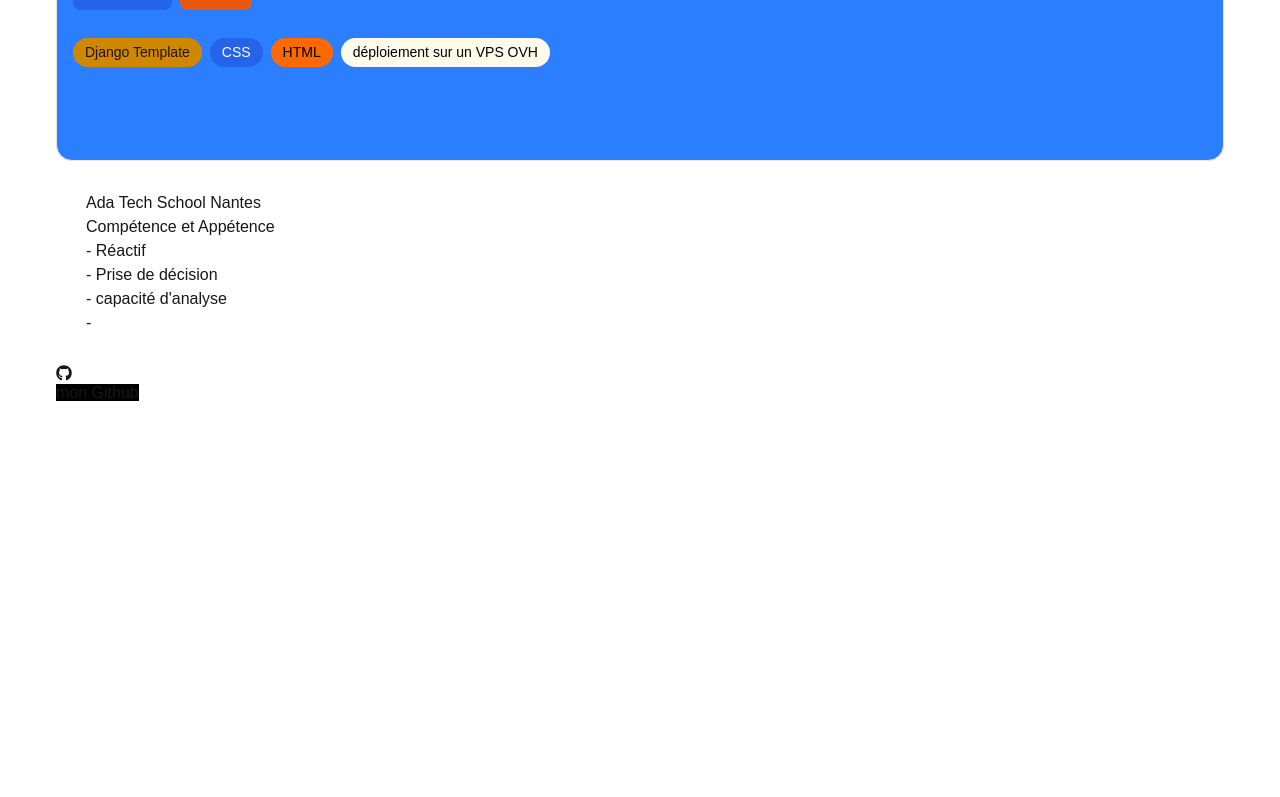
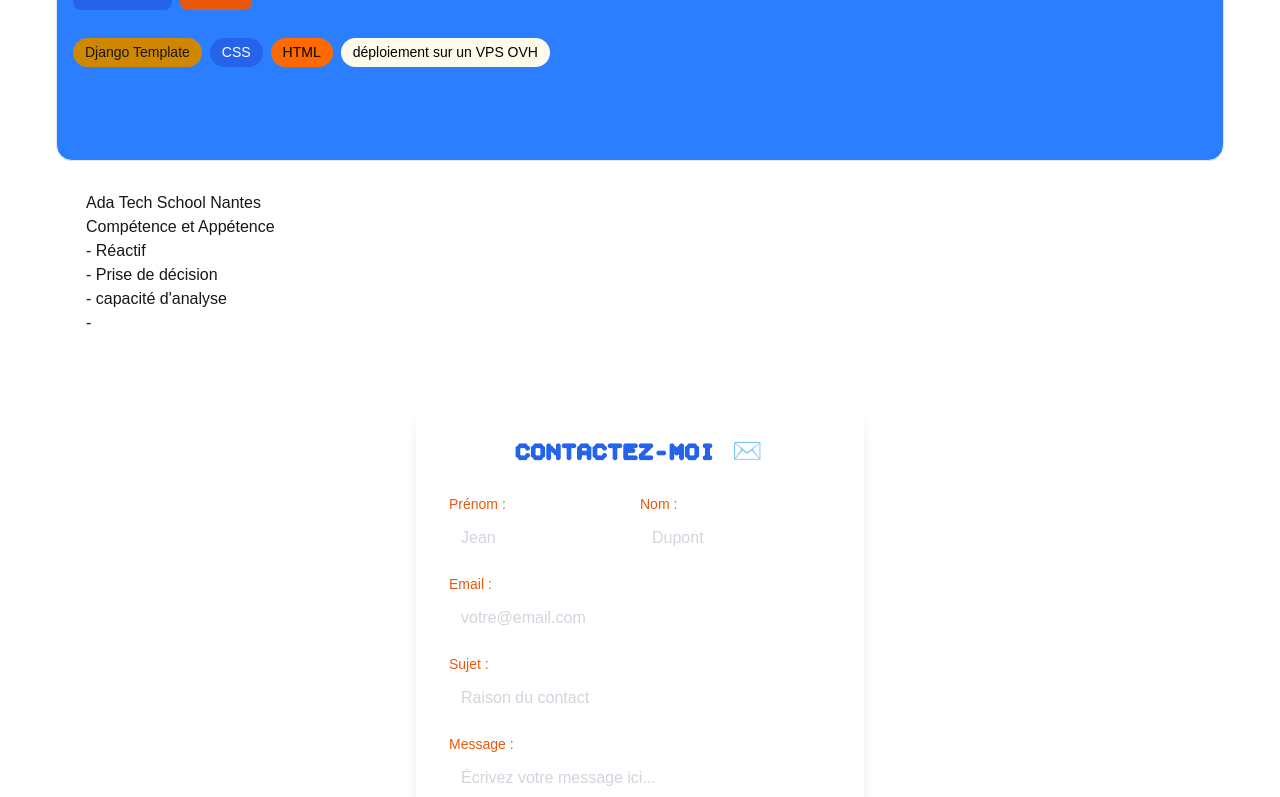
Before and after one commit to Phogo2112/Portfolio, a Next.js app: page / in a window 1280 px wide. Shown: the part 2000-2797 px from the top of the page. Before the commit the page ends 2405 px from the top, so only its background shows below. Built offline with nearby package versions, Linux system fonts and the light colour scheme; a web font is replaced by a local one.

Commit message:
add form contact in footers

```diff
--- /dev/null
+++ b/app/components/Contact.tsx
@@ -0,0 +1,147 @@
+"use client";
+import React from "react";
+import { useForm, ValidationError } from "@formspree/react";
+import { motion } from "framer-motion";
+
+export default function ContactForm() {
+  const [state, handleSubmit] = useForm("mjkpoeop");
+  if (state.succeeded) {
+    return <p>Thanks for joining!</p>;
+  }
+  return (
+    <motion.div
+      initial={{ opacity: 0, y: 20 }}
+      whileInView={{ opacity: 1, y: 0 }}
+      transition={{ duration: 0.6 }}
+      className="w-full max-w-md mx-auto mt-10 p-8 bg-white/10 backdrop-blur-md shadow-lg rounded-2xl border border-white/20"
+    >
+      <h2 className="text-2xl font-bold text-center text-white mb-6">
+        Contactez-moi ✉️
+      </h2>
+
+      {state.succeeded ? (
+        <motion.p
+          initial={{ opacity: 0, y: 10 }}
+          animate={{ opacity: 1, y: 0 }}
+          transition={{ duration: 0.5 }}
+          className="text-green-400 text-center text-lg"
+        >
+          Merci ! Votre message a bien été envoyé 🚀
+        </motion.p>
+      ) : (
+        <form onSubmit={handleSubmit} className="flex flex-col gap-4">
+          {/* NOM + PRENOM */}
+          <div className="flex flex-row ">
+            <div>
+              <label
+                htmlFor="name"
+                className="block text-sm text-[var(--color-accent)] mb-1"
+              >
+                Prénom :
+              </label>
+              <input
+                id="name"
+                type="text"
+                name="name"
+                required
+                className="w-full px-3 py-2 bg-white/20 text-[var(--color-primary)] rounded-md focus:outline-none focus:ring-2 focus:ring-blue-400 placeholder-gray-300"
+                placeholder="Jean"
+              />
+            </div>
+            <div>
+              <label
+                htmlFor="name"
+                className="block text-sm text-[var(--color-accent)] mb-1"
+              >
+                Nom :
+              </label>
+              <input
+                id="name"
+                type="text"
+                name="name"
+                required
+                className="w-full px-3 py-2 bg-white/20 text-[var(--color-primary)] rounded-md focus:outline-none focus:ring-2 focus:ring-blue-400 placeholder-gray-300"
+                placeholder="Dupont"
+              />
+            </div>
+          </div>
+
+          {/* EMAIL */}
+          <div>
+            <label
+              htmlFor="email"
+              className="block text-sm text-[var(--color-accent)] mb-1"
+            >
+              Email :
+            </label>
+            <input
+              id="email"
+              type="email"
+              name="email"
+              required
+              className="w-full px-3 py-2 bg-white/20 text-[var(--color-primary)] rounded-md focus:outline-none focus:ring-2 focus:ring-blue-400 placeholder-gray-300"
+              placeholder="votre@email.com"
+            />
+            <ValidationError
+              prefix="Email"
+              field="email"
+              errors={state.errors}
+            />
+          </div>
+
+          {/* SUJET */}
+          <div>
+            <label
+              htmlFor="subject"
+              className="block text-sm text-[var(--color-accent)] mb-1"
+            >
+              Sujet :
+            </label>
+            <input
+              id="subject"
+              type="text"
+              name="subject"
+              required
+              className="w-full px-3 py-2 bg-white/20 text-[var(--color-primary)] rounded-md focus:outline-none focus:ring-2 focus:ring-blue-400 placeholder-gray-300"
+              placeholder="Raison du contact"
+            />
+          </div>
+
+          {/* MESSAGE */}
+          <div>
+            <label
+              htmlFor="message"
+              className="block text-sm text-[var(--color-accent)] mb-1"
+            >
+              Message :
+            </label>
+            <textarea
+              id="message"
+              name="message"
+              rows={4}
+              required
+              className="w-full px-3 py-2 bg-white/20 text-[var(--color-primary)] rounded-md focus:outline-none focus:ring-2 focus:ring-blue-400 placeholder-gray-300"
+              placeholder="Écrivez votre message ici..."
+            />
+            <ValidationError
+              prefix="Message"
+              field="message"
+              errors={state.errors}
+            />
+          </div>
+
+          {/* BOUTON */}
+          <motion.button
+            whileHover={{ scale: 1.05 }}
+            whileTap={{ scale: 0.95 }}
+            type="submit"
+            disabled={state.submitting}
+            className="w-full py-2 mt-2 bg-gradient-to-r from-blue-500 to-purple-500 text-white font-semibold rounded-md shadow-md hover:shadow-lg transition-all"
+          >
+            {state.submitting ? "Envoi..." : "Envoyer"}
+          </motion.button>
+        </form>
+      )}
+    </motion.div>
+  );
+}
--- a/app/components/Formation.tsx
+++ b/app/components/Formation.tsx
@@ -1,16 +1,19 @@
-export default function Formation(){
-    const competence = ['Réactif',"Prise de décision","capacité d'analyse",""]
-    return(
-
+export default function Formation() {
+  const competence = ["Réactif", "Prise de décision", "capacité d'analyse", ""];
+  return (
     <div>
       <div className="competence">
         <h3>Ada Tech School Nantes</h3>
         <h4>Compétence et Appétence</h4>
-            <ul>{competence.map((items,index)=> <li key={index} className="font-tech">- {items}</li>)}</ul>
+        <ul>
+          {competence.map((items, index) => (
+            <li key={index} className="font-tech">
+              - {items}
+            </li>
+          ))}
+        </ul>
       </div>
-            <div>
-
+      <div></div>
     </div>
-        </div>
-    )
+  );
 }
--- a/app/components/footer.tsx
+++ b/app/components/footer.tsx
@@ -1,20 +1,20 @@
-"use client"
-import { useState } from "react"
+"use client";
+import { useState } from "react";
 import { FaGithub } from "react-icons/fa";
 
-
-export default function Footers(){
-
-
-    return(
-        <div>
-            <ul>
-            <li><a href="https://github.com/Phogo2112" className="bg-black"><FaGithub/> mon Github</a></li>
-            <li></li>
-            <li></li>
-            <li></li>
-            </ul>
-
-        </div>
-    )
+export default function Footers() {
+  return (
+    <footer>
+      <ul>
+        <li>
+          <a href="https://github.com/Phogo2112" className="bg-black">
+            <FaGithub /> mon Github
+          </a>
+        </li>
+        <li></li>
+        <li></li>
+        <li></li>
+      </ul>
+    </footer>
+  );
 }
--- a/app/globals.css
+++ b/app/globals.css
@@ -33,22 +33,21 @@
   /* --- google fonts police Rajdhani --- */
   --font-rajdhani: "Rajdhani", sans-serif;
   /* --- Couleurs principales --- */
-  --color-primary: #2563EB;
+  --color-primary: #2563eb;
   /* Bleu acier : fiabilité, rigueur */
-  --color-primary-hover: #1D4ED8;
+  --color-primary-hover: #1d4ed8;
   /* Variante hover */
-  --color-secondary: #1E1E1E;
+  --color-secondary: #1e1e1e;
   /* Gris graphite : lucidité, maîtrise */
-  --color-accent: #EA580C;
+  --color-accent: #ea580c;
   /* Orange brûlé : énergie, impact */
-  --color-accent-hover: #C2410C;
+  --color-accent-hover: #c2410c;
   /* Variante hover */
 
   /* --- Fond et texte --- */
-  --color-bg: #FFFFFF;
+  --color-bg: #ffffff;
   --color-fg: #171717;
-  --color-border: #E5E7EB;
-
+  --color-border: #e5e7eb;
 
   /* --- Rayons, espacements, typo --- */
   --radius-sm: 0.25rem;
@@ -57,8 +56,6 @@
   --space-sm: 0.5rem;
   --space-md: 1rem;
   --font-sans: var(--font-geist-sans);
-
-
 }
 
 @theme inline {
@@ -71,12 +68,20 @@
 /* 🌑 Thème sombre automatique */
 @media (prefers-color-scheme: dark) {
   :root {
-    --color-bg: #0A0A0A;
-    --color-fg: #EDEDED;
+    --color-bg: #0a0a0a;
+    --color-fg: #ededed;
     --color-border: #333;
   }
 }
-
+.secondary {
+  color: var(--color-secondary);
+}
+.accent {
+  color: var(--color-accent);
+}
+.primary {
+  color: var(--color-primary);
+}
 .navbar,
 h1,
 h2,
@@ -99,12 +104,11 @@ body {
 }
 
 @layer components {
-.font-tech-700{
+  .font-tech-700 {
     font-family: var(--font-rajdhani), sans-serif;
     font-weight: 700;
-
   }
-.font-tech-400{
+  .font-tech-400 {
     font-family: var(--font-rajdhani), sans-serif;
     font-weight: 400;
   }
@@ -181,8 +185,7 @@ body {
   }
 }
 
-.competence{
+.competence {
   border-radius: 10%;
   padding: 30px;
-
 }
--- a/app/layout.tsx
+++ b/app/layout.tsx
@@ -6,10 +6,17 @@ import "./globals.css";
 
 // Google Fonts
 
-const rajdhani = Rajdhani({ subsets: ["latin"], weight: ["400", "700"], variable: "--font-rajdhani" });
+const rajdhani = Rajdhani({
+  subsets: ["latin"],
+  weight: ["400", "700"],
+  variable: "--font-rajdhani",
+});
 
 const geistSans = Geist({ subsets: ["latin"], variable: "--font-geist-sans" });
-const geistMono = Geist_Mono({ subsets: ["latin"], variable: "--font-geist-mono" });
+const geistMono = Geist_Mono({
+  subsets: ["latin"],
+  variable: "--font-geist-mono",
+});
 
 // Meta infos
 export const metadata = {
@@ -25,13 +32,17 @@ export const metadata = {
 // ✅ Root Layout avec Dark Mode activé
 export default function RootLayout({ children }: { children: ReactNode }) {
   return (
-    <html lang="fr" suppressHydrationWarning> {/* évite les warnings côté client */}
-      <body className={`${geistSans.variable} ${geistMono.variable} ${rajdhani.variable} antialiased`}>
+    <html lang="fr">
+      {" "}
+      {/* évite les warnings côté client */}
+      <body
+        className={`${geistSans.variable} ${geistMono.variable} ${rajdhani.variable} antialiased`}
+      >
         {/* 👇 Le ThemeProvider entoure tout ton contenu */}
         <ThemeProvider
-          attribute="class"       // ajoute automatiquement 'class="dark"' sur <html>
-          defaultTheme="system"   // suit le thème du système (clair/sombre)
-          enableSystem={true}     // autorise le mode auto selon le système
+          attribute="class"
+          defaultTheme="system"
+          enableSystem={true}
         >
           {children}
         </ThemeProvider>
--- a/app/page.tsx
+++ b/app/page.tsx
@@ -1,20 +1,21 @@
 import Image from "next/image";
-import ProjectCard, { CleanerTombeCard } from './components/Cards'
+import ProjectCard, { CleanerTombeCard } from "./components/Cards";
 import NavBar from "./components/NavBar";
 import Presentation from "./components/Presentation";
-import Formation from "./components/Formation"
-import Footers from './components/footer'
+import Formation from "./components/Formation";
+import Footers from "./components/Footer";
+import ContactForm from "./components/Contact";
 export default function Home() {
   return (
     <>
       <div className="container-custom">
-
         <NavBar />
         <Presentation />
         <ProjectCard />
         <CleanerTombeCard />
-      < Formation/>
-      <Footers/>
+        <Formation />
+        <ContactForm />
+        <Footers />
       </div>
     </>
   );
--- a/package.json
+++ b/package.json
@@ -9,6 +9,8 @@
     "lint": "eslint"
   },
   "dependencies": {
+    "@formspree/react": "^3.0.0",
+    "framer-motion": "^12.23.24",
     "next": "16.0.0",
     "next-themes": "^0.4.6",
     "react": "^18.3.1",
```
Also changed, not shown: app/components/Cards.tsx (+3 -6 lines), app/components/Presentation.tsx (+21 -15 lines), 1 other file (tests, documents, lock files or other folders). Lines whose indentation alone changed are shown as unchanged.
